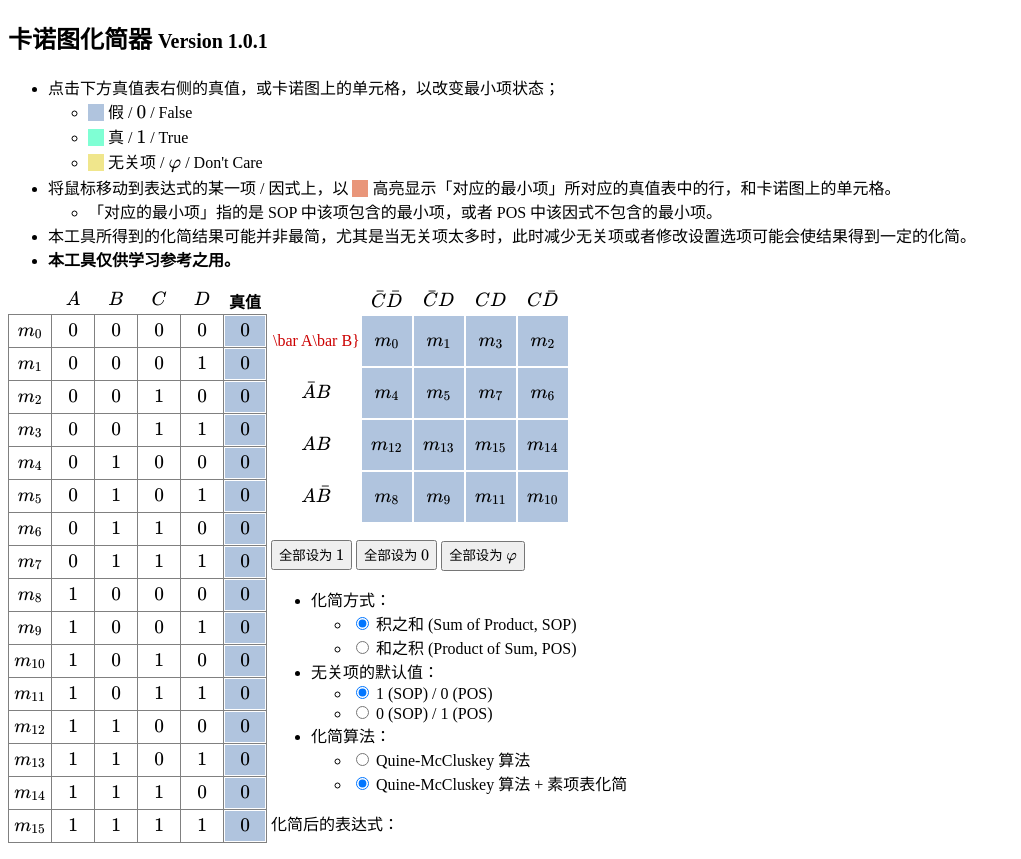
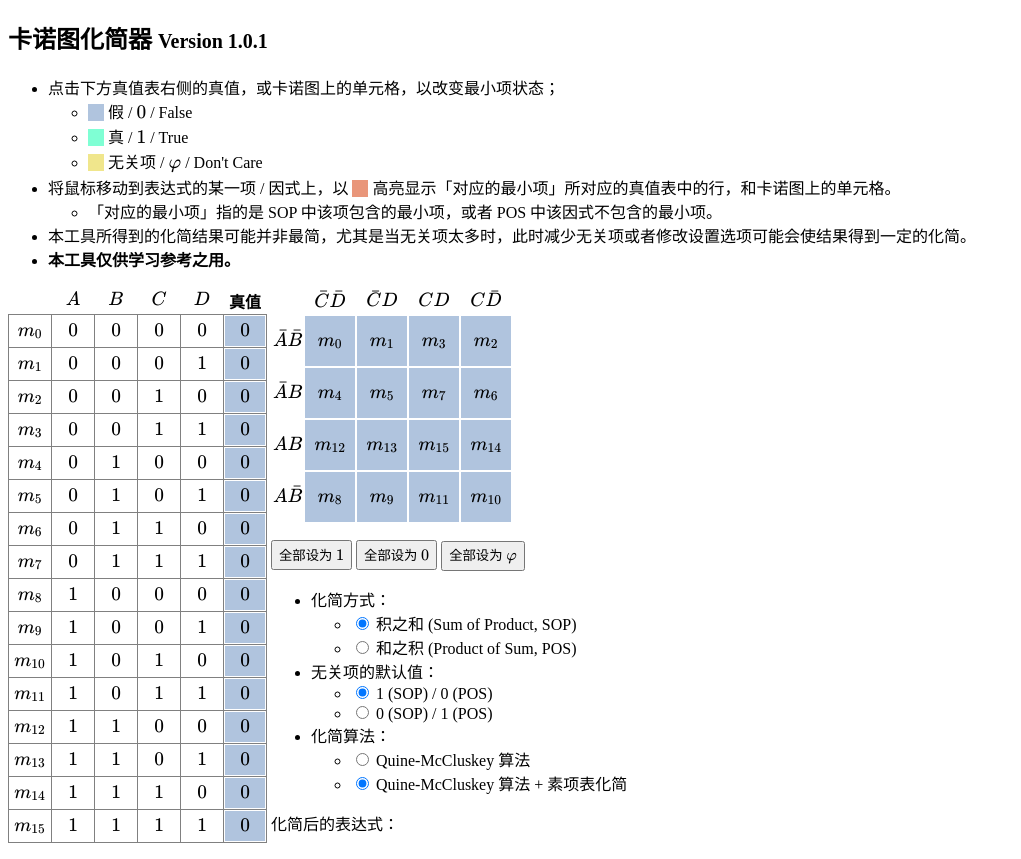
Before and after one commit to waterv/karnaugh, a plain HTML site: page index.html in a window 1280 px wide. Shown: the whole page, without its empty margins (0-1021 px from the left). Drawn offline with Linux system fonts and the light colour scheme.

Commit message:
Fix a mistake in using TeX accent

```diff
--- a/index.html
+++ b/index.html
@@ -137,7 +137,7 @@
         let kar = new karnaugh();
         let cells = [0, 1, 3, 2, 4, 5, 7, 6, 12, 13, 15, 14, 8, 9, 11, 10];
         let cols = ["\\bar C\\bar D", "\\bar CD", "CD", "C\\bar D"];
-        let rows = ["\\bar A\\bar B}","\\bar AB", "AB", "A\\bar B"];
+        let rows = ["\\bar A\\bar B","\\bar AB", "AB", "A\\bar B"];
         let truthValue = ["0", "1", "\\varphi"];
         let status = new Array();
         for (i in cells)
```
